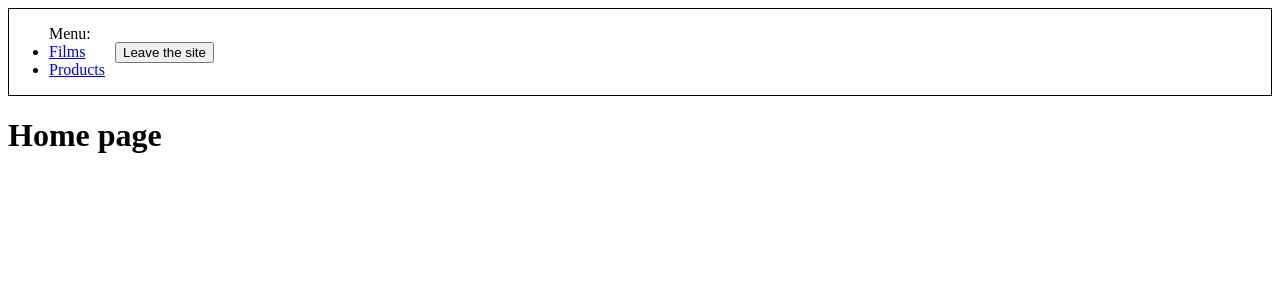
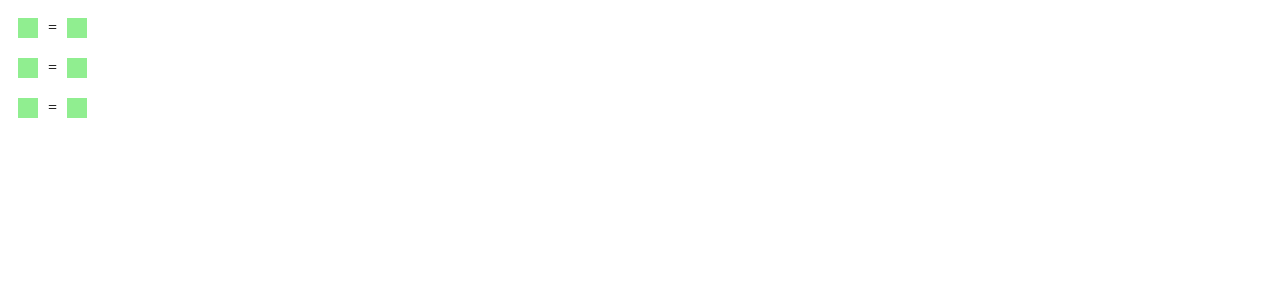
Before and after one commit to pdxserg/exam, a React app: page / in a window 1280 px wide. Shown: the top 300 px of the page. Built offline with nearby package versions, Linux system fonts and the light colour scheme.

Commit message:
sprint 5-4-1

```diff
--- a/src/index.tsx
+++ b/src/index.tsx
@@ -1,142 +1,53 @@
-import { configureStore } from "@reduxjs/toolkit";
-import { createApi, fetchBaseQuery } from "@reduxjs/toolkit/query/react";
-import React from "react";
-import { createRoot } from "react-dom/client";
-import { Provider, useDispatch } from "react-redux";
-import { BrowserRouter, NavLink, Route, Routes, useNavigate } from "react-router";
+import ReactDOM from "react-dom/client";
+import React, { FC, ReactNode } from "react";
 
-type Product = {
-	id: string;
-	title: string;
-	description: string;
-	price: number;
+const quizStyle: React.CSSProperties = {
+	background: "lightgreen",
+	padding: "10px",
+	margin: "10px",
 };
 
-type ProductsResponse = {
-	total: number;
-	messages: string[];
-	page: number;
-	pageCount: number;
-	data: Product[];
+type BtnPropsType = {
+	question: ReactNode;
+	children: ReactNode;
 };
 
-type Film = {
-	id: number;
-	nameOriginal: string;
-	description: string;
-	ratingImdb: number;
-};
-
-type FilmsResponse = {
-	total: number;
-	messages: string[];
-	page: number;
-	pageCount: number;
-	data: Film[];
-};
-
-// Api
-const api = createApi({
-	reducerPath: "api",
-	baseQuery: fetchBaseQuery({ baseUrl: "https://exams-frontend.kimitsu.it-incubator.io/api/" }),
-	endpoints: (builder) => {
-		return {
-			getFilms: builder.query<FilmsResponse, void>({
-				query: () => "films",
-			}),
-			getProducts: builder.query<ProductsResponse, void>({
-				query: () => "products",
-			}),
-		};
-	},
-});
-
-const { useGetFilmsQuery, useGetProductsQuery } = api;
-
-// Films.tsx
-const Films = () => {
-	const { data } = useGetFilmsQuery();
-
+const Block: FC<BtnPropsType> = ({ question, children }) => {
 	return (
-		<>
-			<h1>Films</h1>
-			{data?.data.map((el) => (
-				<div key={el.id} style={{ margin: "15px" }}>
-					movie title - <b>{el.nameOriginal}</b>
-				</div>
-			))}
-		</>
+		<div style={{ display: "flex", alignItems: "center" }}>
+			{question} = {children}
+		</div>
 	);
 };
 
-const Products = () => {
-	const { data } = useGetProductsQuery();
+const quiz = [
+	{ id: 1, question: "1 + 1", answer: "2" },
+	{ id: 2, question: "2 + 2", answer: "4" },
+	{ id: 3, question: "3 + 3", answer: "6" },
+];
 
+const App = () => {
 	return (
-		<>
-			<h1>Products</h1>
-			{data?.data.map((el) => (
-				<div key={el.id} style={{ margin: "15px" }}>
-					title - <b>{el.title}</b>
-				</div>
-			))}
-		</>
+		<div>
+			{quiz.map((q) => {
+				return(
+					<Block key={ q.id } question={<h2 style={ quizStyle }>{ /* XXX */ }</h2>}>
+						<h2 style={ quizStyle }>{ /* YYY */ }</h2>
+					</Block>
+				)
+			}) }
+		</div>
 	);
 };
 
-export const App = () => {
-	const navigate = useNavigate();
-
-	const dispatch = useDispatch();
-
-	const leaveSiteHandler = () => {
-		navigate("/");
-		// ❗❗❗XXX❗❗❗
-	};
-
-	return (
-		<>
-			<header style={{ display: "flex", alignItems: "center", gap: "10px", border: "1px solid" }}>
-				<ul>
-					Menu:
-					<li>
-						<NavLink to={"films"}>Films</NavLink>
-					</li>
-					<li>
-						<NavLink to={"products"}>Products</NavLink>
-					</li>
-				</ul>
-				<button onClick={leaveSiteHandler}>Leave the site</button>
-			</header>
-
-			<Routes>
-				<Route path={"/"} element={<h1>Home page</h1>} />
-				<Route path={"/films"} element={<Films />} />
-				<Route path={"/products"} element={<Products />} />
-			</Routes>
-		</>
-	);
-};
-
-// store.ts
-const store = configureStore({
-	reducer: { [api.reducerPath]: api.reducer },
-	middleware: (getDefaultMiddleware) => getDefaultMiddleware().concat(api.middleware),
-});
-
-createRoot(document.getElementById("root")!).render(
-	<BrowserRouter>
-		<Provider store={store}>
-			<App />
-		</Provider>
-	</BrowserRouter>,
-);
+const root = ReactDOM.createRoot(document.getElementById("root") as HTMLElement);
+root.render(<App />);
 
 // 📜 Описание:
-// Перейди на страницу фильмов и убедись, что фильмы подгрузились
-// Перейди на страницу продуктов и убедись, что продукты подгрузились
-// Открой redux devtools и убедись, что фильмы и продукты сохранились в кеше
+// Что необходимо написать вместо XXX и YYY, чтобы на экране отобразились вопросы и ответы из массива quiz.
+// 1 + 1 = 2
+// 2 + 2 = 4
+// 3 + 3 = 6
+// ❗ Ответ дайте через пробел
 
-// 🪛 Задача:
-// При нажатии на кнопку `Leave the site` необходимо очисть весь RTK query кеш
-// Что нужно написать вместо `// ❗❗❗XXX❗❗❗`, чтобы реализовать данную задачу
+// 🖥 Пример ответа: quiz[0]=yes redux=h2
```
